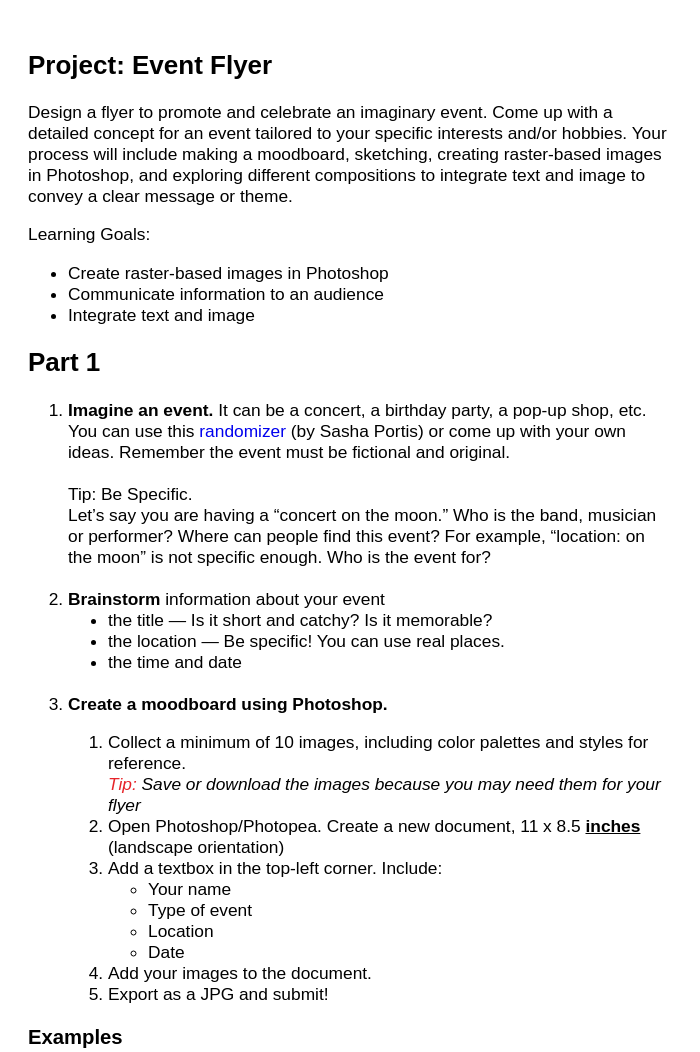
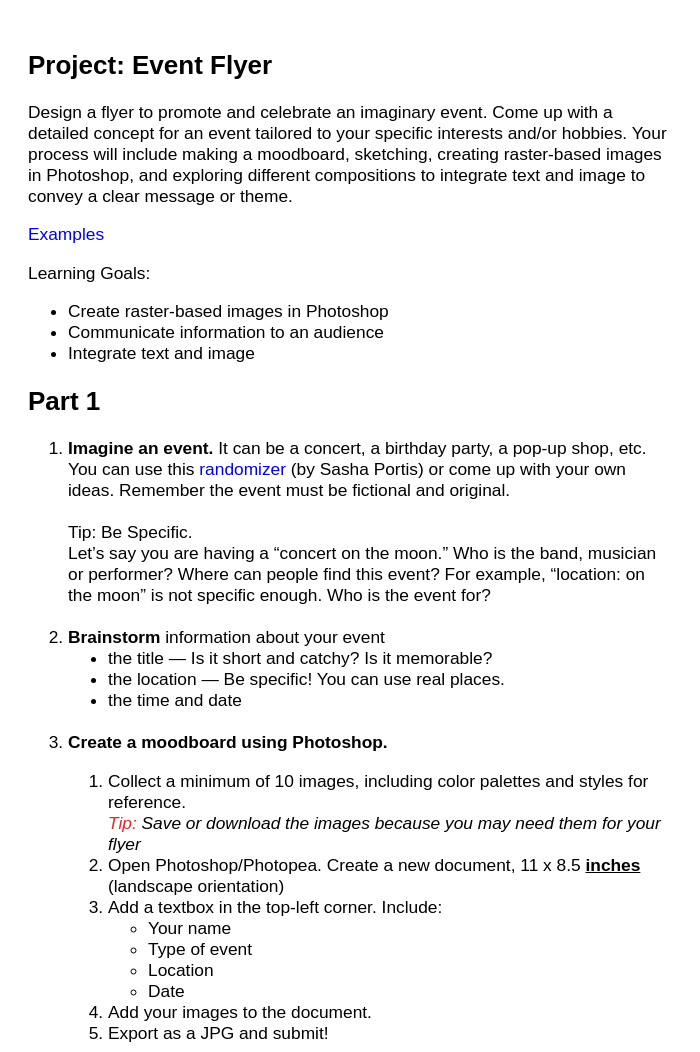
Before and after one commit to lneoa/homerooooom, a plain HTML site: page 250/p1_eventflyer.html in a window 1280 px wide. Shown: the top 1052 px of the page, without its empty margins (0-700 px from the left). Drawn offline with Linux system fonts and the light colour scheme.

Commit message:
Update p1_eventflyer.html

```diff
--- a/250/p1_eventflyer.html
+++ b/250/p1_eventflyer.html
@@ -59,7 +59,7 @@ img {
 </style>
 <body>
 <h2><span>Project: Event Flyer</span></h2>
-<p><span>Design a flyer to promote and celebrate an imaginary event. Come up with a detailed concept for an event tailored to your specific interests and/or hobbies. Your process will include making a moodboard, sketching, creating raster-based images in Photoshop, and exploring different compositions to integrate text and image to convey a clear message or theme.</span></p>
+<p><span>Design a flyer to promote and celebrate an imaginary event. Come up with a detailed concept for an event tailored to your specific interests and/or hobbies. Your process will include making a moodboard, sketching, creating raster-based images in Photoshop, and exploring different compositions to integrate text and image to convey a clear message or theme.</span></p> <a href="https://docs.google.com/presentation/d/1EGFzSVgcoeXzOKwRHKwCQCT6-p78lg5HhyMh6JfMsnA/edit?slide=id.g36f62c8e922_0_49#slide=id.g36f62c8e922_0_49" target="_blank">Examples</a>
 <p><span>Learning Goals:</span></p>
 <ul>
     <li aria-level="1"><span>Create raster-based images in Photoshop</span></li>
```
